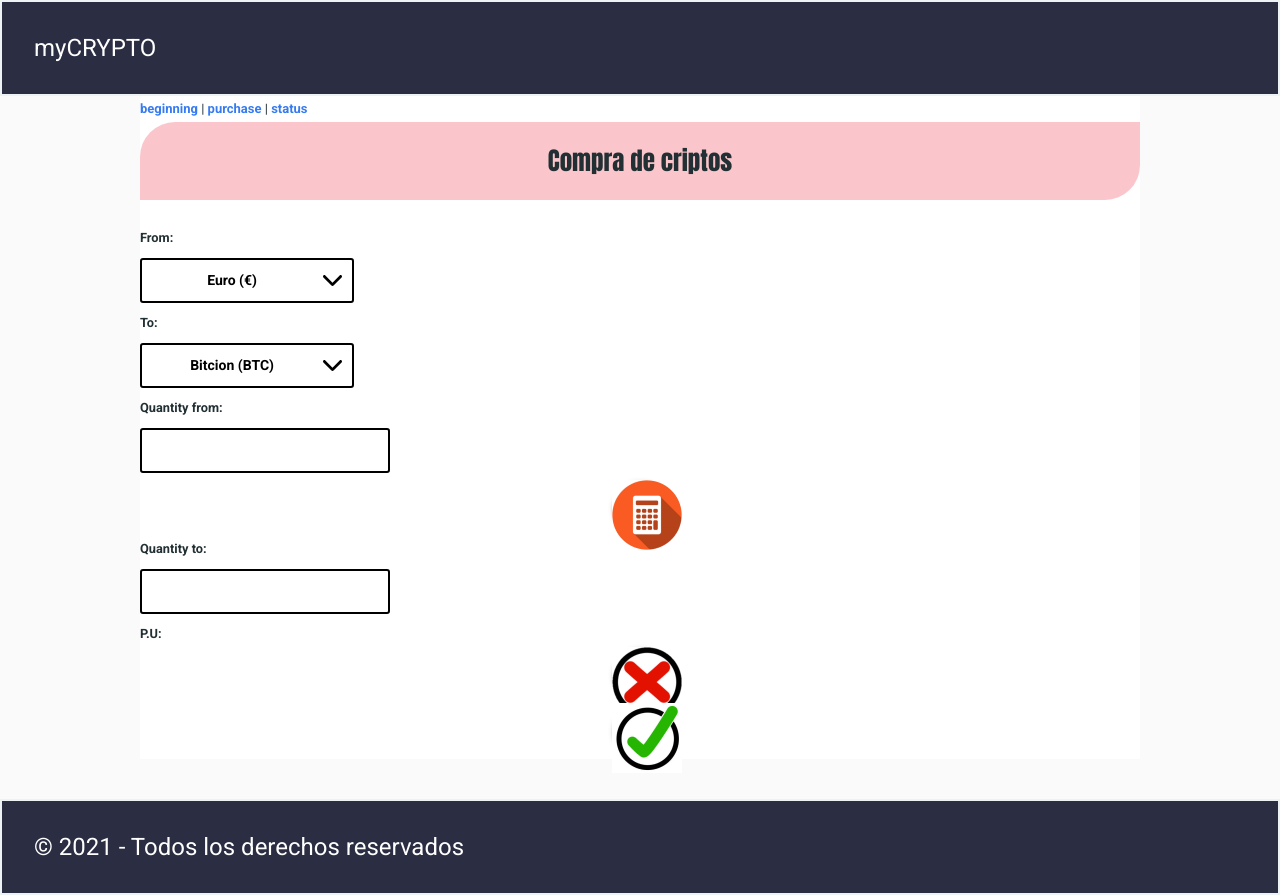
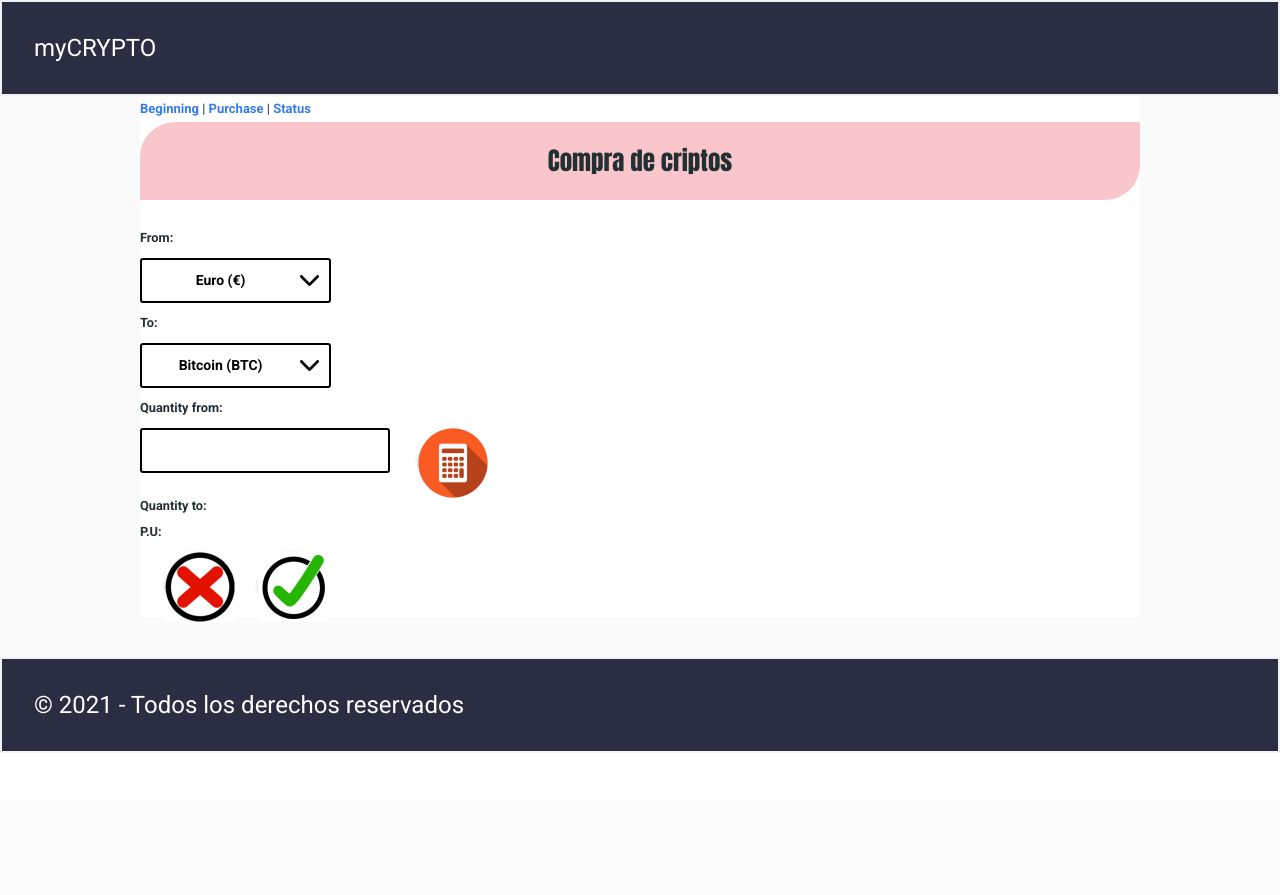
Before and after one commit to Iberikos/proyectoFinal_BZ, a Flask app: page /purchase in a window 1280 px wide. After the commit the page ends 753 px from the top, so only its background shows below. Run offline with Flask 2, Linux system fonts and the light colour scheme.

Commit message:
beginnig aspecto (casi final) Status retocado

```diff
--- a/balance/static/css/styles.css
+++ b/balance/static/css/styles.css
@@ -57,11 +57,19 @@ header *, footer * {
 
 button {
     display: inline-block;
-    height: 75px;
+    height: 45px;
     padding: 0;
-    margin: 0 auto;
     vertical-align: top;
-    width: 75px;
+    width: 100px;
+}
+
+.buttonn {
+    display: inline-block;
+    height: 45px;
+    padding: 0;
+    margin-right: 0;
+    float: right;
+    width: 100px;
 }
 
 
@@ -78,13 +86,22 @@ button {
         width: 134px;
     }
 
+.rounded-button {
+    display: inline-block;
+    height: 65px;
+    padding: 0;
+    margin-left: 25px;
+    vertical-align: top;
+    width: 65px;
+}
+
 .status {
-    display: inline-block;
-    height: 100px;
-    padding: 0;
-    margin: 0 auto;
-    vertical-align: top;
-    width: 50px;
+    font-family: 'Franklin Gothic Medium', 'Arial Narrow', Arial, sans-serif;
+    display: block;
+    max-width: 500px;
+    font-weight: bold;
+    font-size: 1.5rem;
+    padding: 1.5rem;
 }
 
 table.paper {
@@ -102,7 +119,7 @@ table.paper {
 .campo-formulario .label {
     display: inline-block;
     font-weight: bold;
-    font-size: 102rem;
+    font-size: 10rem;
     padding: 0;
 }
 
--- a/balance/templates/base.html
+++ b/balance/templates/base.html
@@ -14,9 +14,9 @@
         </header>
         <section class="contenedor">
             <nav>
-                <p><a href="/">beginning</a> |
-                    <a href="/purchase">purchase</a> |
-                    <a href="/status">status</a>
+                <p><a href="/">Beginning</a> |
+                    <a href="/purchase">Purchase</a> |
+                    <a href="/status">Status</a>
                 </p>
             </nav>
             {% block contenido %}{% endblock %}
--- a/balance/templates/pag_ini.html
+++ b/balance/templates/pag_ini.html
@@ -28,14 +28,14 @@
                         <td>{{ item.cantFrom }} €</td>
                         <td>{{ item.coinTo }}</td>
                         <td>{{ item.cantTo }} €</td>
-                        <td>{{ item.Pu}} €</td>
+                        <td>{{ item.Pu }} €</td>
                     </tr>
 
 
                     {% endfor %}
                 </table>
-            <button class="Status" formaction="/status" method="POST">Status</button>
-            <button class="plus" formaction="/purchase" method="POST">+</button>
+            <a href="/status"><button method="POST">Status</button></a>
+            <a href="/purchase"><button class="buttonn" method="POST">+</button></a>
 
             {% endif %}
 {% endblock %}
--- a/balance/templates/pag_purchase.html
+++ b/balance/templates/pag_purchase.html
@@ -9,26 +9,41 @@
                 <div class="campo-formulario">
                     <label for="from">From:</label>
                     <select name="from" id="fromOption">
-                        <option>Bitcion (BTC)</option>
+                        <option selected>Euro (€)</option>
+                        <option>Bitcoin (BTC)</option>
                         <option>Ethereum (ETH)</option>
-                        <option selected>Euro (€)</option>
-                        <option>Bitcoin Cash (BCC / BCH)</option>
                         <option>Ripple (XRP)</option>
-                        <option>Dollar ($)</option>
+                        <option>Litecoin (LTC))</option>
+                        <option>Bitcoin Cash (BCH)</option>
+                        <option>Binance (BNB)</option>
+                        <option>Tether (USDT)</option>
+                        <option>EOS (EOS)</option>
+                        <option>Bitcoin SV (BSV)</option>
+                        <option>Stellar Lumens (XLM)</option>
+                        <option>Cardano (ADA)</option>
+                        <option>Tronix (TRX)</option>
                     </select>
                     <label for="to">To:</label>
                     <select name="to" id="toOption">
-                        <option selected>Bitcion (BTC)</option>
+                        <option>Euro (€)</option>
+                        <option selected>Bitcoin (BTC)</option>
                         <option>Ethereum (ETH)</option>
-                        <option>Euro (€)</option>
-                        <option >Bitcoin Cash (BCC / BCH)</option>
                         <option>Ripple (XRP)</option>
+                        <option>Litecoin (LTC))</option>
+                        <option>Bitcoin Cash (BCH)</option>
+                        <option>Binance (BNB)</option>
+                        <option>Tether (USDT)</option>
+                        <option>EOS (EOS)</option>
+                        <option>Bitcoin SV (BSV)</option>
+                        <option>Stellar Lumens (XLM)</option>
+                        <option>Cardano (ADA)</option>
+                        <option>Tronix (TRX)</option>
                     </select>
                     <label for="cantidad">Quantity from:</label>
                     <input type="text" name="cantidad" id="cantidad" >
-                    <button class="rounded-button"><img src="static/img/70px.png"></button>
+                    <button class="rounded-button" formaction="/apiCoin" method="POST"><img src="static/img/70px.png"></button>
                     <label for="cantidad">Quantity to:</label>
-                    <input type="text" name="cantidad" id="cantidad" >
+                    <label type="text" name="cantidad" id="cantidad" >
                     <label for="preciUnitario">P.U:</label>
                     <label type="text" name="preciUnitario" id="preciUnitario"></label>
                 </div>
--- a/balance/views.py
+++ b/balance/views.py
@@ -1,6 +1,8 @@
+import flask
 from . import app
 from flask import render_template, request
 import sqlite3
+from balance import models
 
 
 @app.route("/")
@@ -37,14 +39,22 @@ def status():
 
     return render_template("pag_status.html")
 
-@app.route("/apiCoin", methods=['POST'])
+@app.route("/apiCoin")
 def prueba():
-    print(request.form)
+    listaValores = flask.request.values
+    coinFrom = listaValores.get('from')
+    coinTo = listaValores.get('to')
+
+    conversor = models.ConversorMoneda()
+    print(flask.request.values)
+
+    cripto = models.CriptoValueModel(conversor.convertirStringMoneda(coinFrom),conversor.convertirStringMoneda(coinTo))
+    cripto.obtener()
+    print(cripto.valor)
     return render_template("pag_purchase.html")
 #Funcion con route /apiCoin
 #Consultar con dos valores del html a apicoin
-#Actualizar variable global var conversor
-#Si hay datos
+#Actualizar variable global var conversor si hay datos
 
 #Cada vez que se actualize los numeros del from de la pagina
 #Llamar a otra url que multiplica
@@ -52,3 +62,6 @@ def prueba():
 #Crear funcion con app,route '/introducir'
 #Insertar en BBDDD
 #Redirect a Status
+#crear en un nuevo archivo PY un objeto que mueva la BBDD
+
+#No dejar hacer compras sin haber rellenado los datos de compras
--- a/requirements.txt
+++ b/requirements.txt
@@ -1,9 +1,14 @@
+certifi==2021.10.8
+charset-normalizer==2.0.7
 click==8.0.1
 colorama==0.4.4
 Flask==2.0.1
+idna==3.3
 itsdangerous==2.0.1
 Jinja2==3.0.1
 MarkupSafe==2.0.1
 python-dotenv==0.19.0
+requests==2.26.0
+urllib3==1.26.7
 Werkzeug==2.0.1
 WTForms==2.3.3
```
Also changed, not shown: balance/__init__.py (+0 -11 lines), balance/consulta.py (deleted, +0 -12 lines), balance/models.py (+31 -4 lines), balance/templates/pag_status.html (+8 -0 lines).
